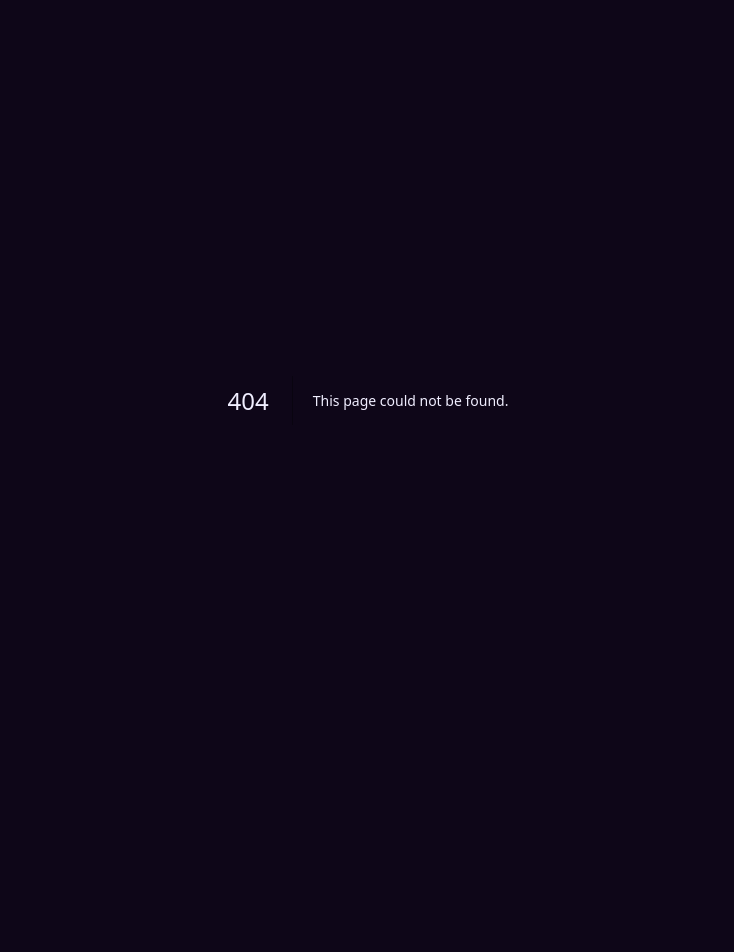
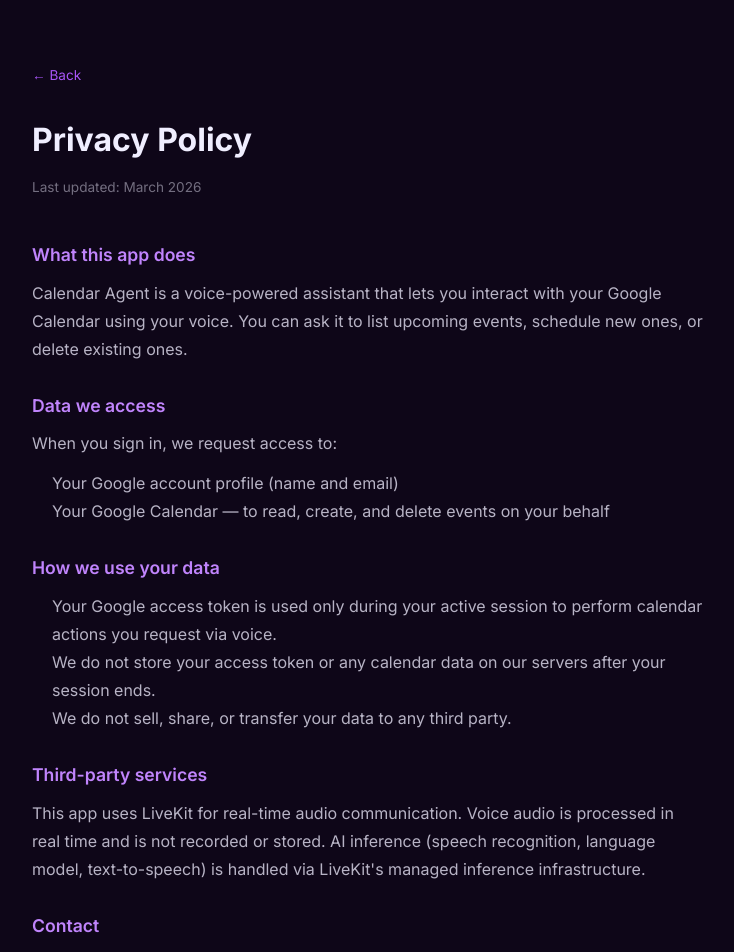
Before and after one commit to caninehawk/Calendar-Assistant-Agent, a Next.js app in the folder frontend/: page /privacy in a window 1280 px wide. Before the commit this address had no page. Shown: the top 952 px of the page, without its empty margins (272-1006 px from the left). Before the commit the page ends 800 px from the top, so only its background shows below. Built offline with nearby package versions, Linux system fonts and the light colour scheme.

Commit message:
Added privacy policy and terms page for verification purposes

```diff
--- /dev/null
+++ b/frontend/src/app/privacy/page.tsx
@@ -0,0 +1,56 @@
+export default function PrivacyPolicy() {
+    return (
+        <div style={{
+            minHeight: '100vh',
+            background: '#0e0618',
+            color: '#f0eeff',
+            fontFamily: 'Inter, system-ui, sans-serif',
+            padding: '60px 24px',
+            maxWidth: 720,
+            margin: '0 auto',
+            lineHeight: 1.75,
+        }}>
+            <a href="/" style={{ color: '#a855f7', fontSize: '0.85rem', textDecoration: 'none' }}>← Back</a>
+
+            <h1 style={{ fontSize: '2rem', fontWeight: 700, marginTop: 24, marginBottom: 8 }}>Privacy Policy</h1>
+            <p style={{ color: 'rgba(240,238,255,0.45)', fontSize: '0.85rem', marginBottom: 40 }}>
+                Last updated: March 2026
+            </p>
+
+            <h2 style={{ fontSize: '1.1rem', fontWeight: 600, marginBottom: 8, color: '#c084fc' }}>What this app does</h2>
+            <p style={{ marginBottom: 28, color: 'rgba(240,238,255,0.75)' }}>
+                Calendar Agent is a voice-powered assistant that lets you interact with your Google Calendar using your
+                voice. You can ask it to list upcoming events, schedule new ones, or delete existing ones.
+            </p>
+
+            <h2 style={{ fontSize: '1.1rem', fontWeight: 600, marginBottom: 8, color: '#c084fc' }}>Data we access</h2>
+            <p style={{ marginBottom: 12, color: 'rgba(240,238,255,0.75)' }}>
+                When you sign in, we request access to:
+            </p>
+            <ul style={{ paddingLeft: 20, marginBottom: 28, color: 'rgba(240,238,255,0.75)' }}>
+                <li>Your Google account profile (name and email)</li>
+                <li>Your Google Calendar — to read, create, and delete events on your behalf</li>
+            </ul>
+
+            <h2 style={{ fontSize: '1.1rem', fontWeight: 600, marginBottom: 8, color: '#c084fc' }}>How we use your data</h2>
+            <ul style={{ paddingLeft: 20, marginBottom: 28, color: 'rgba(240,238,255,0.75)' }}>
+                <li>Your Google access token is used only during your active session to perform calendar actions you request via voice.</li>
+                <li>We do not store your access token or any calendar data on our servers after your session ends.</li>
+                <li>We do not sell, share, or transfer your data to any third party.</li>
+            </ul>
+
+            <h2 style={{ fontSize: '1.1rem', fontWeight: 600, marginBottom: 8, color: '#c084fc' }}>Third-party services</h2>
+            <p style={{ marginBottom: 28, color: 'rgba(240,238,255,0.75)' }}>
+                This app uses LiveKit for real-time audio communication. Voice audio is processed in real time and is
+                not recorded or stored. AI inference (speech recognition, language model, text-to-speech) is handled
+                via LiveKit&apos;s managed inference infrastructure.
+            </p>
+
+            <h2 style={{ fontSize: '1.1rem', fontWeight: 600, marginBottom: 8, color: '#c084fc' }}>Contact</h2>
+            <p style={{ color: 'rgba(240,238,255,0.75)' }}>
+                For questions about this privacy policy, contact the developer at{' '}
+                <a href="mailto:sandeepskatna@gmail.com" style={{ color: '#a855f7' }}>sandeepskatna@gmail.com</a>.
+            </p>
+        </div>
+    );
+}
--- /dev/null
+++ b/frontend/src/app/terms/page.tsx
@@ -0,0 +1,48 @@
+export default function Terms() {
+    return (
+        <div style={{
+            minHeight: '100vh',
+            background: '#0e0618',
+            color: '#f0eeff',
+            fontFamily: 'Inter, system-ui, sans-serif',
+            padding: '60px 24px',
+            maxWidth: 720,
+            margin: '0 auto',
+            lineHeight: 1.75,
+        }}>
+            <a href="/" style={{ color: '#a855f7', fontSize: '0.85rem', textDecoration: 'none' }}>← Back</a>
+
+            <h1 style={{ fontSize: '2rem', fontWeight: 700, marginTop: 24, marginBottom: 8 }}>Terms of Service</h1>
+            <p style={{ color: 'rgba(240,238,255,0.45)', fontSize: '0.85rem', marginBottom: 40 }}>
+                Last updated: March 2026
+            </p>
+
+            <h2 style={{ fontSize: '1.1rem', fontWeight: 600, marginBottom: 8, color: '#c084fc' }}>Using this app</h2>
+            <p style={{ marginBottom: 28, color: 'rgba(240,238,255,0.75)' }}>
+                Calendar Agent is a personal productivity tool. By using this app, you agree to use it only for lawful
+                purposes and in accordance with Google&apos;s Terms of Service.
+            </p>
+
+            <h2 style={{ fontSize: '1.1rem', fontWeight: 600, marginBottom: 8, color: '#c084fc' }}>Google account access</h2>
+            <p style={{ marginBottom: 28, color: 'rgba(240,238,255,0.75)' }}>
+                You grant this app limited access to your Google Calendar solely to perform actions you explicitly
+                request during your session. You can revoke access at any time from your{' '}
+                <a href="https://myaccount.google.com/permissions" target="_blank" rel="noreferrer" style={{ color: '#a855f7' }}>
+                    Google Account permissions page
+                </a>.
+            </p>
+
+            <h2 style={{ fontSize: '1.1rem', fontWeight: 600, marginBottom: 8, color: '#c084fc' }}>No warranty</h2>
+            <p style={{ marginBottom: 28, color: 'rgba(240,238,255,0.75)' }}>
+                This app is provided as-is. The developer is not liable for any incorrect calendar changes made through
+                the app. Always verify important events in Google Calendar directly.
+            </p>
+
+            <h2 style={{ fontSize: '1.1rem', fontWeight: 600, marginBottom: 8, color: '#c084fc' }}>Contact</h2>
+            <p style={{ color: 'rgba(240,238,255,0.75)' }}>
+                Questions? Reach out at{' '}
+                <a href="mailto:sandeepskatna@gmail.com" style={{ color: '#a855f7' }}>sandeepskatna@gmail.com</a>.
+            </p>
+        </div>
+    );
+}
```
